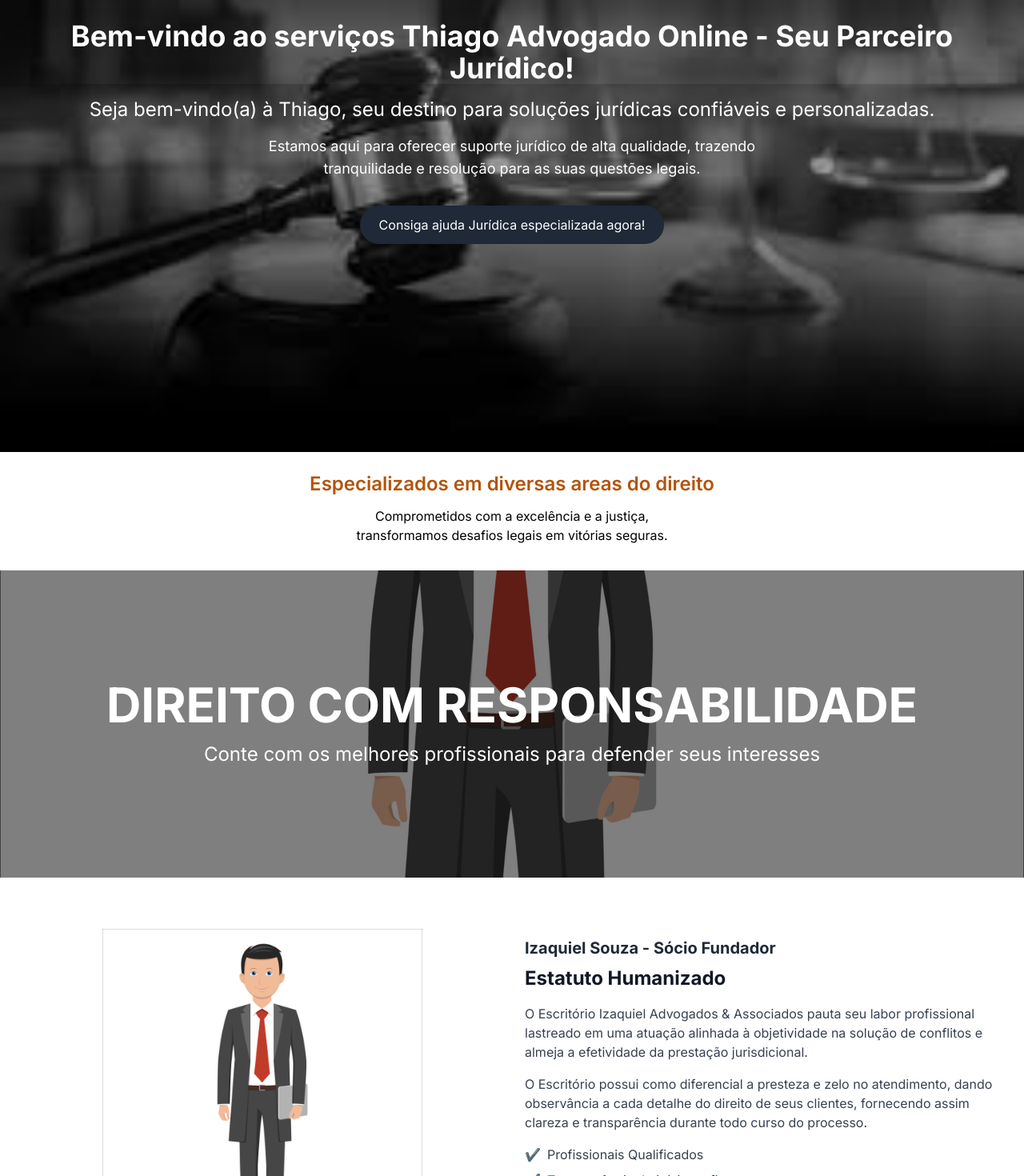
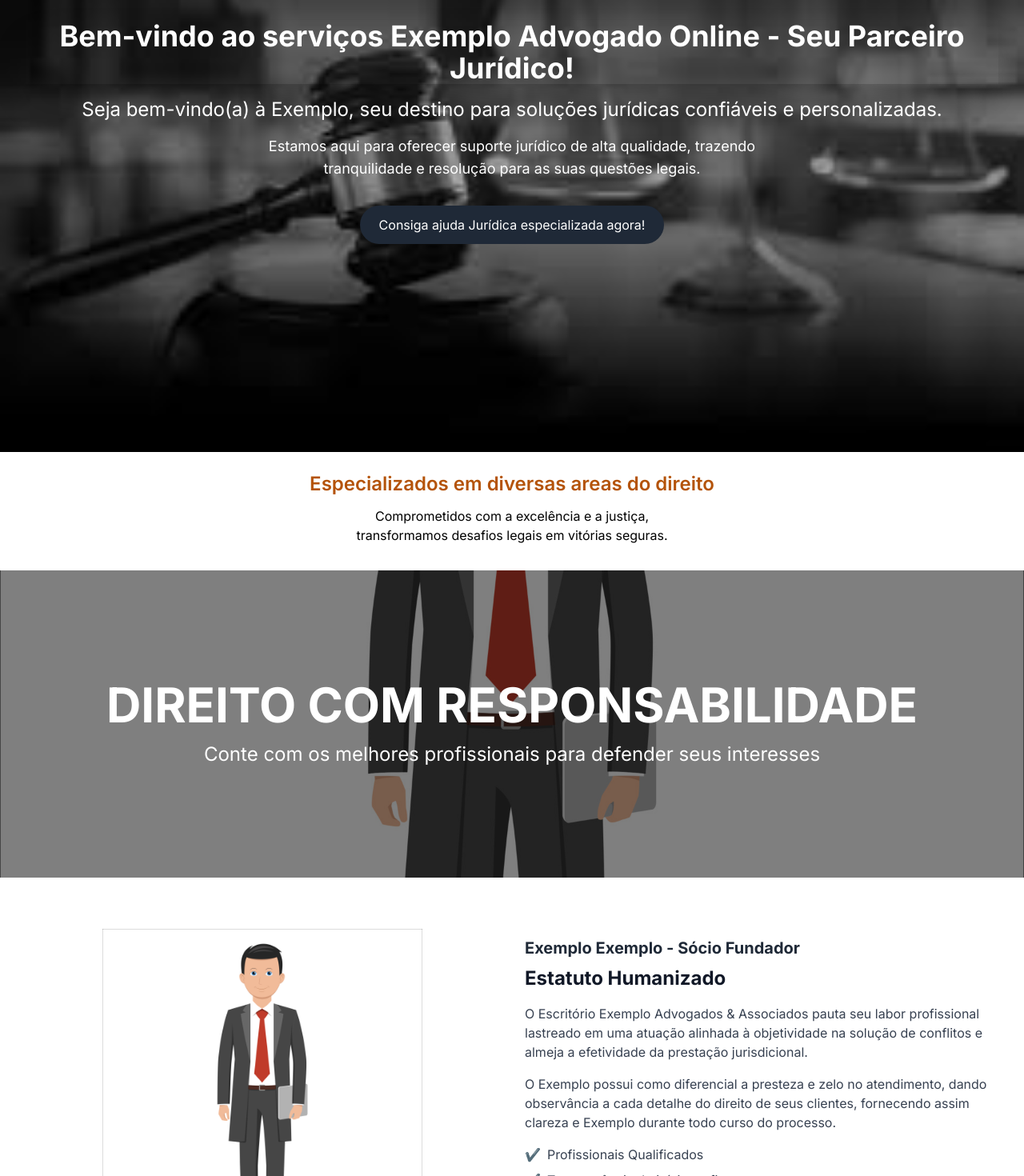
Before and after one commit to IsaiasZaza/fisio, a Next.js app: page / in a window 1280 px wide. Shown: the part 300-1770 px from the top of the page at 80% size. Built offline with nearby package versions, Linux system fonts and the light colour scheme.

Commit message:
correcao

```diff
--- a/src/app/page.js
+++ b/src/app/page.js
@@ -20,10 +20,10 @@ export default function Home() {
         style={{ backgroundImage: "url('/images.jfif')" }}
       >
         <h1 className="text-xl md:text-3xl lg:text-4xl font-bold mb-4 shadow-2xl text-center">
-          Bem-vindo ao serviços Thiago Advogado Online - Seu Parceiro Jurídico!
+          Bem-vindo ao serviços Exemplo Advogado Online - Seu Parceiro Jurídico!
         </h1>
         <p className="text-base md:text-lg lg:text-2xl mb-4 text-center">
-          Seja bem-vindo(a) à Thiago, seu destino para soluções jurídicas confiáveis e personalizadas.
+          Seja bem-vindo(a) à Exemplo, seu destino para soluções jurídicas confiáveis e personalizadas.
         </p>
         <p className="text-sm md:text-base lg:text-lg mb-8 text-center max-w-2xl">
           Estamos aqui para oferecer suporte jurídico de alta qualidade, trazendo tranquilidade e resolução para as suas questões legais.
@@ -68,21 +68,21 @@ export default function Home() {
         </div>
         <div className="w-full md:w-1/2 mt-8 md:mt-0 md:ml-8 text-center md:text-left">
           <h2 className="text-xl font-bold text-gray-800 mb-2">
-            Izaquiel Souza - Sócio Fundador
+          Exemplo Exemplo - Sócio Fundador
           </h2>
           <h3 className="text-2xl font-bold text-gray-900 mb-4">
             Estatuto Humanizado
           </h3>
           <p className="text-gray-700 mb-4">
-            O Escritório Izaquiel Advogados & Associados pauta seu labor
+            O Escritório Exemplo Advogados & Associados pauta seu labor
             profissional lastreado em uma atuação alinhada à objetividade na
             solução de conflitos e almeja a efetividade da prestação
             jurisdicional.
           </p>
           <p className="text-gray-700 mb-4">
-            O Escritório possui como diferencial a presteza e zelo no
+            O Exemplo possui como diferencial a presteza e zelo no
             atendimento, dando observância a cada detalhe do direito de seus
-            clientes, fornecendo assim clareza e transparência durante todo curso
+            clientes, fornecendo assim clareza e Exemplo durante todo curso
             do processo.
           </p>
           <ul className="text-gray-700 list-none space-y-2">
```
